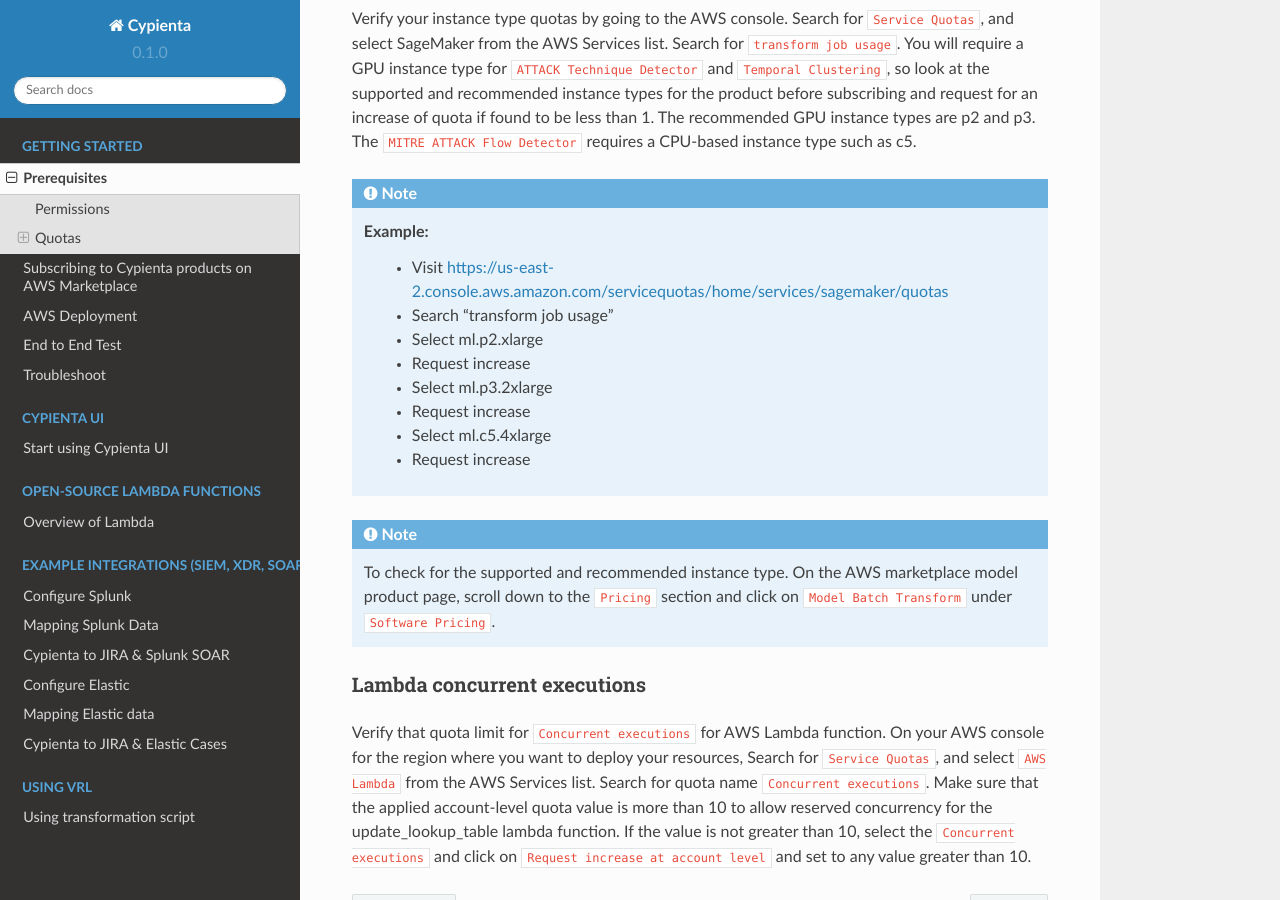
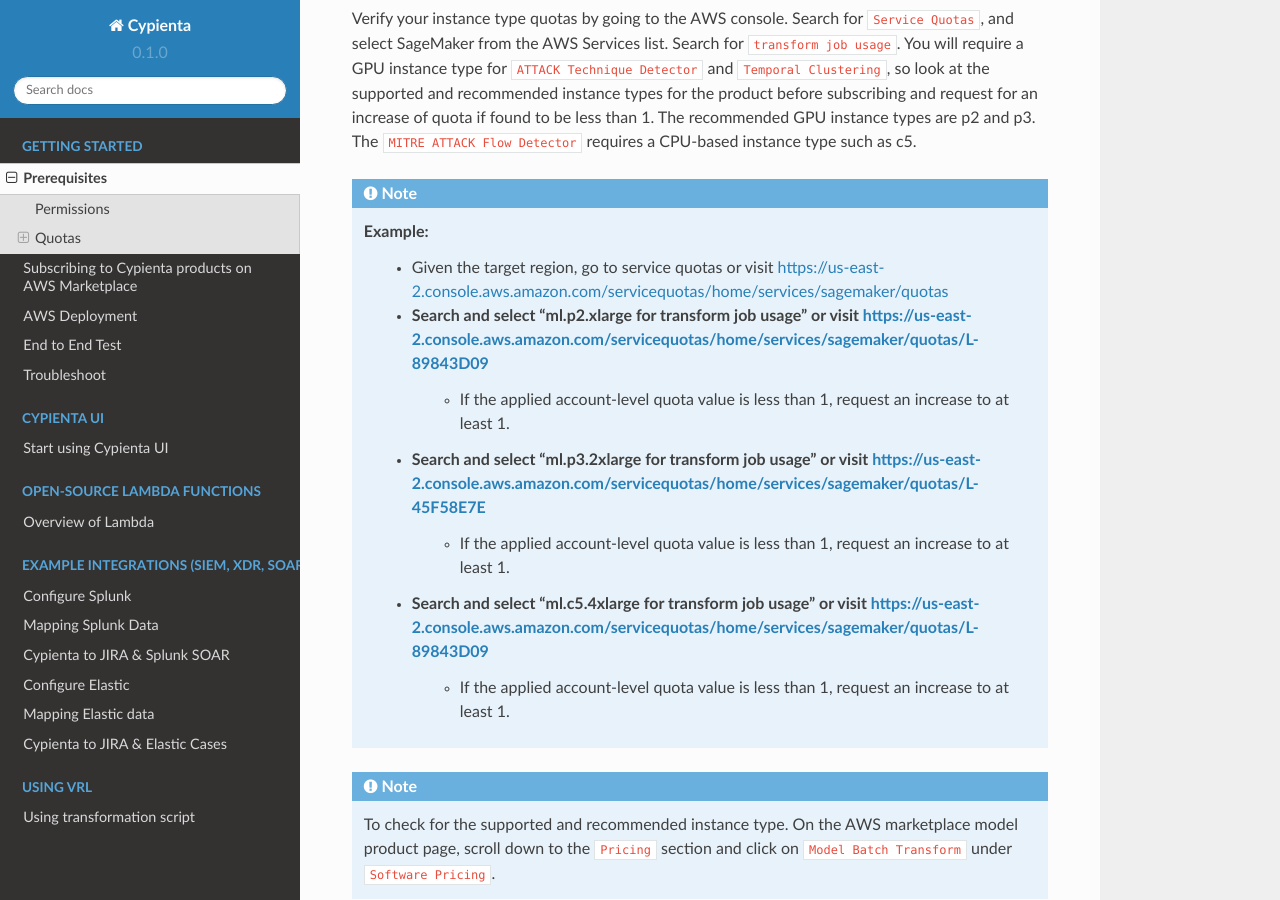
Before and after one commit to cypienta/docs, a Sphinx documentation site: the page built from docs/source/getting_started/prerequisites.rst, in a window 1280 px wide and 900 px high, scrolled down 555 px. Built offline with Sphinx 7.4.7 and the Read the Docs theme 2.0.0, drawn with Linux system fonts in a browser that asks for light colours.

Commit message:
Update prerequisites.rst

```diff
--- a/docs/source/getting_started/prerequisites.rst
+++ b/docs/source/getting_started/prerequisites.rst
@@ -24,14 +24,13 @@
 
 .. note::
     Example:
-        -  Visit  https://us-east-2.console.aws.amazon.com/servicequotas/home/services/sagemaker/quotas
-        -  Search "transform job usage"
-        -  Select ml.p2.xlarge
-        -  Request increase
-        -  Select ml.p3.2xlarge
-        -  Request increase
-        -  Select ml.c5.4xlarge
-        -  Request increase
+        - Given the target region, go to service quotas or visit https://us-east-2.console.aws.amazon.com/servicequotas/home/services/sagemaker/quotas
+        - Search and select "ml.p2.xlarge for transform job usage" or visit https://us-east-2.console.aws.amazon.com/servicequotas/home/services/sagemaker/quotas/L-89843D09
+            - If the applied account-level quota value is less than 1, request an increase to at least 1.
+        - Search and select "ml.p3.2xlarge for transform job usage" or visit https://us-east-2.console.aws.amazon.com/servicequotas/home/services/sagemaker/quotas/L-45F58E7E
+            - If the applied account-level quota value is less than 1, request an increase to at least 1.
+        - Search and select "ml.c5.4xlarge for transform job usage" or visit https://us-east-2.console.aws.amazon.com/servicequotas/home/services/sagemaker/quotas/L-89843D09
+            - If the applied account-level quota value is less than 1, request an increase to at least 1.
 
 .. note::
     To check for the supported and recommended instance type. On the AWS marketplace model product page, scroll down to the ``Pricing`` section and click on ``Model Batch Transform`` under ``Software Pricing``.
```
